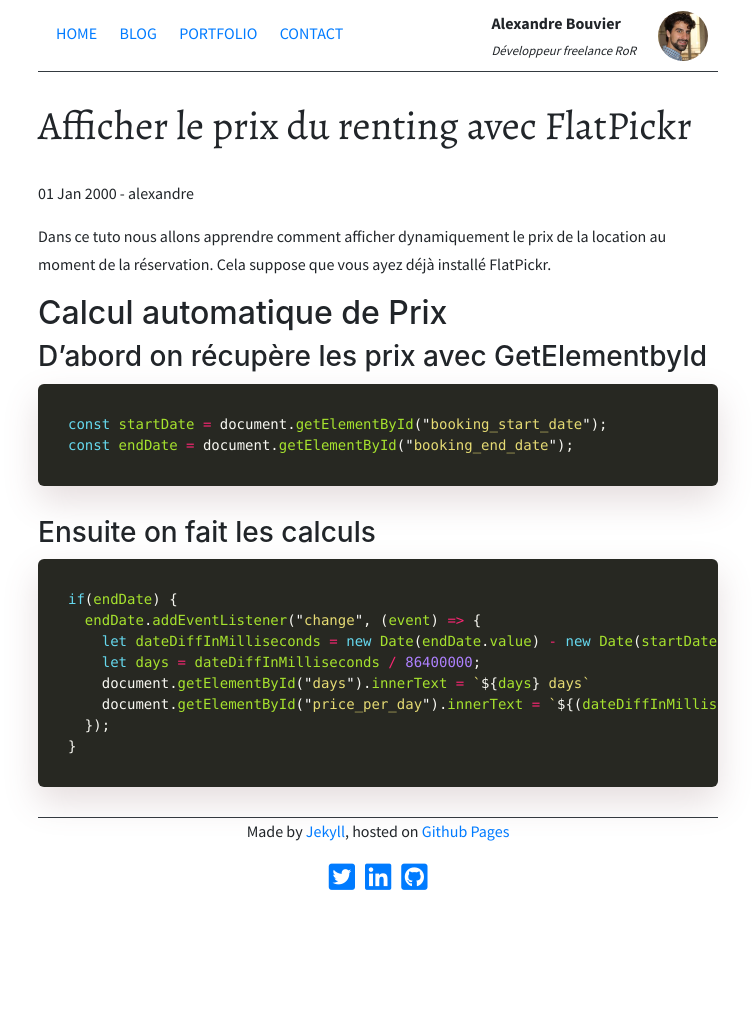
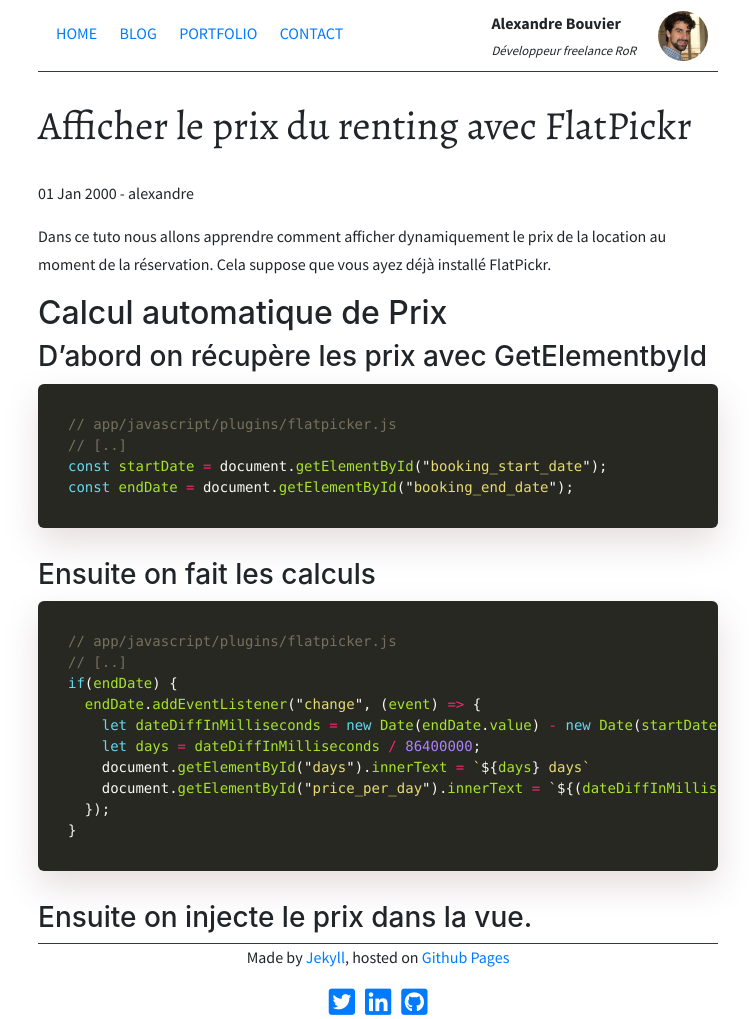
Before and after one commit to alexandrebk/alexandrebk.github.io, a Jekyll site: the page built from _posts/2000-01-01-draft-price-calculation-with-flatpicker.md, in a window 1280 px wide. Shown: the whole page, without its empty margins (262-1017 px from the left). Built offline with Jekyll 4.4.1, drawn with Linux system fonts in a browser that asks for light colours; nearby versions of some CDN libraries; before the commit the page ends 900 px from its top, so only the background shows below that.

Commit message:
Update Article for FlatPicker and price draft

````diff
--- a/_posts/2000-01-01-draft-price-calculation-with-flatpicker.md
+++ b/_posts/2000-01-01-draft-price-calculation-with-flatpicker.md
@@ -13,6 +13,8 @@ Dans ce tuto nous allons apprendre comment afficher dynamiquement le prix de la
 ### D'abord on récupère les prix avec GetElementbyId
 
 ```js
+// app/javascript/plugins/flatpicker.js
+// [..]
 const startDate = document.getElementById("booking_start_date");
 const endDate = document.getElementById("booking_end_date");
 ```
@@ -20,6 +22,8 @@ const endDate = document.getElementById("booking_end_date");
 ### Ensuite on fait les calculs
 
 ```js
+// app/javascript/plugins/flatpicker.js
+// [..]
 if(endDate) {
   endDate.addEventListener("change", (event) => {
     let dateDiffInMilliseconds = new Date(endDate.value) - new Date(startDate.value) + 86400000;
@@ -29,3 +33,5 @@ if(endDate) {
   });
 }
 ```
+
+### Ensuite on injecte le prix dans la vue.
````
